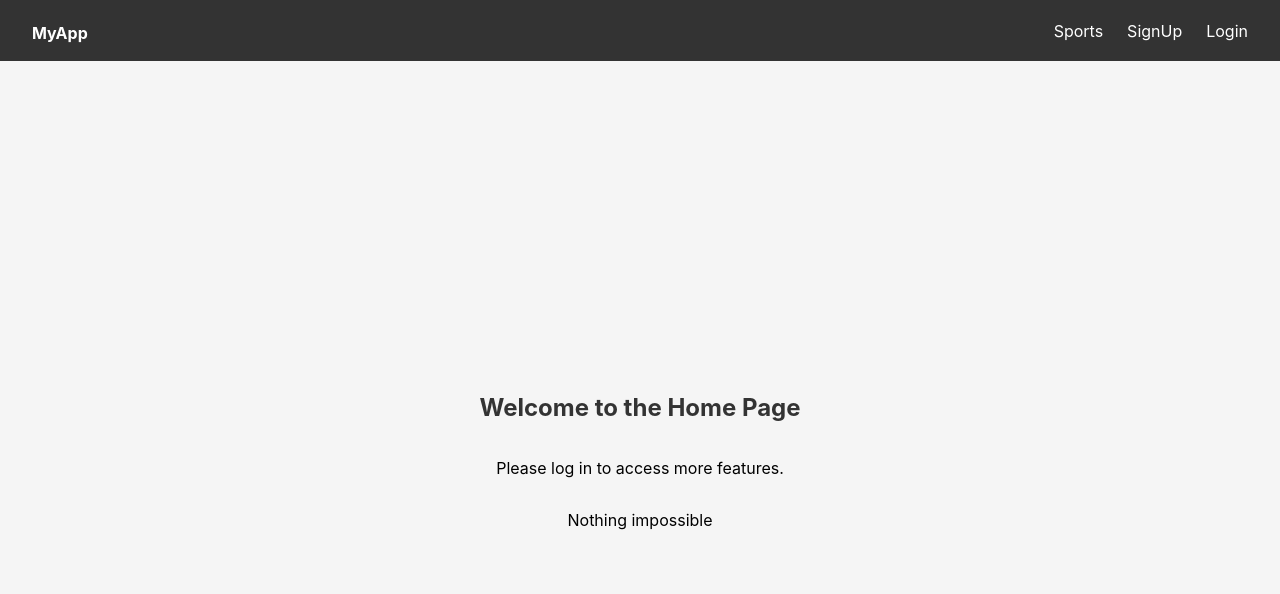
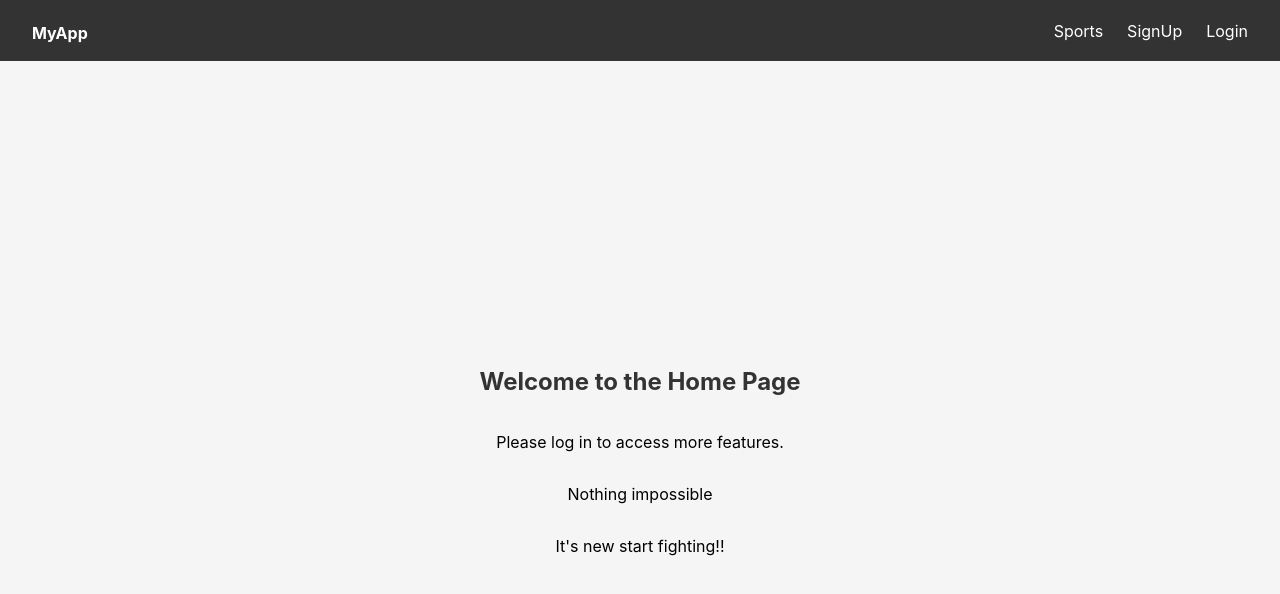
Before and after one commit to LeeKyuHyeong/board-with-react, a React (Create React App) app in the folder board/frontend/: page / in a window 1280 px wide. Shown: the top 594 px of the page. Built offline with nearby package versions, Linux system fonts and the light colour scheme.

Commit message:
241226 in BOB

```diff
--- a/board/frontend/src/component/common/Main.js
+++ b/board/frontend/src/component/common/Main.js
@@ -14,6 +14,8 @@ const Main = ( {userdata} ) => {
         <p>Please log in to access more features.</p>
       )}
       <p>Nothing impossible</p>
+      <p>It's new start fighting!!
+      </p>
 			{errorMessage && <p style={styles.error}>{errorMessage}</p>}
 		</div>
 	);
```
